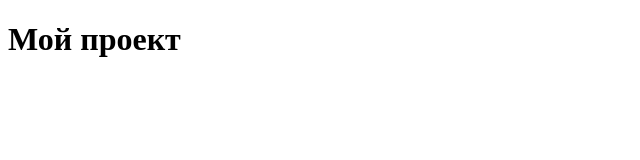
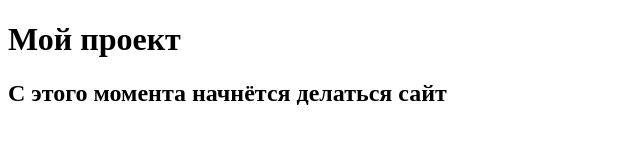
Before and after one commit to DeLeTe-W/Start, a plain HTML site: page inDEX.html in a window 1280 px wide. Shown: the whole page, without its empty margins (0-640 px from the left). Drawn offline with Linux system fonts and the light colour scheme.

Commit message:
новая запись

```diff
--- a/inDEX.html
+++ b/inDEX.html
@@ -7,5 +7,6 @@
 </head>
 <body>
     <h1> Мой проект</h1>
+    <h2> С этого момента начнётся делаться сайт</h2>
 </body>
 </html>
```
